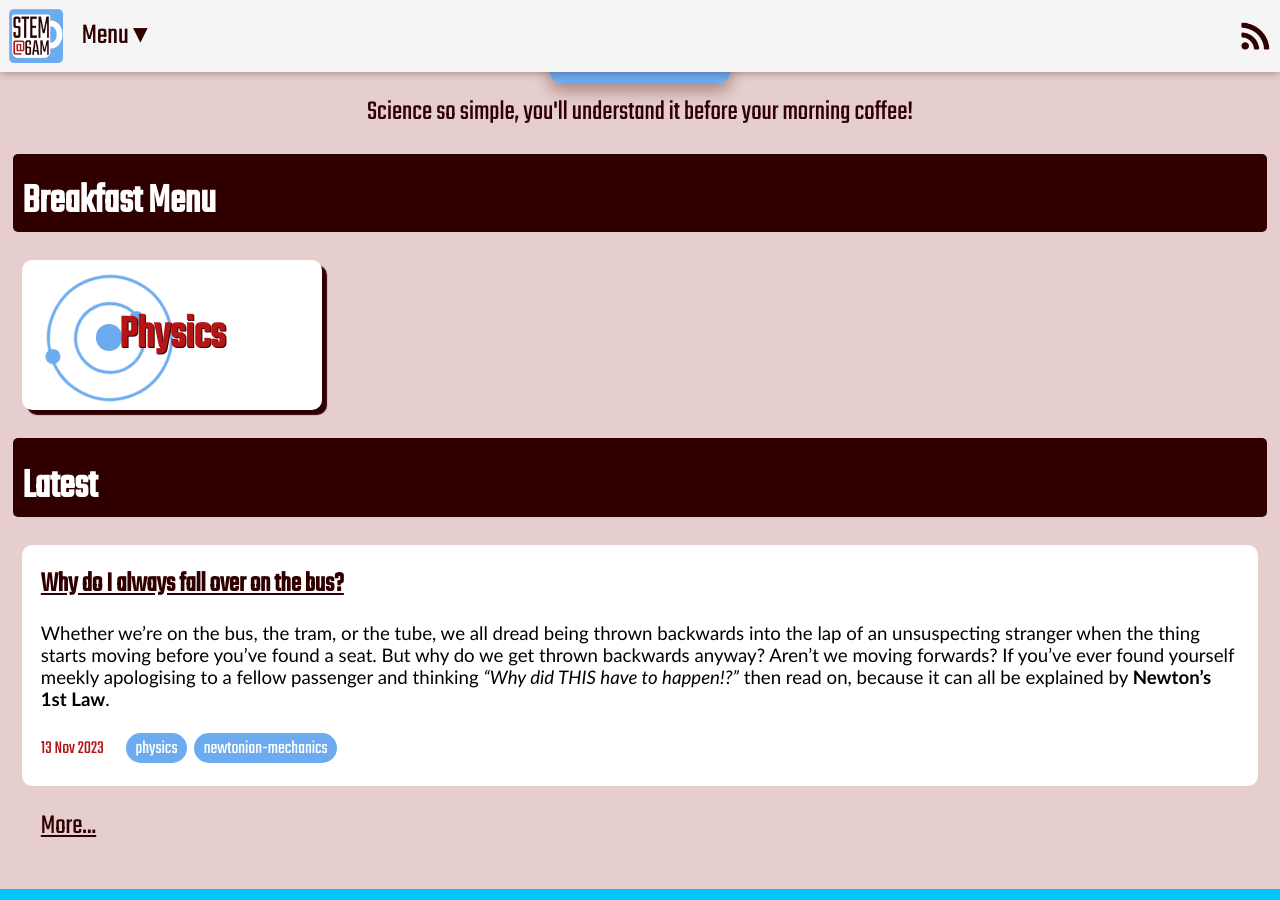
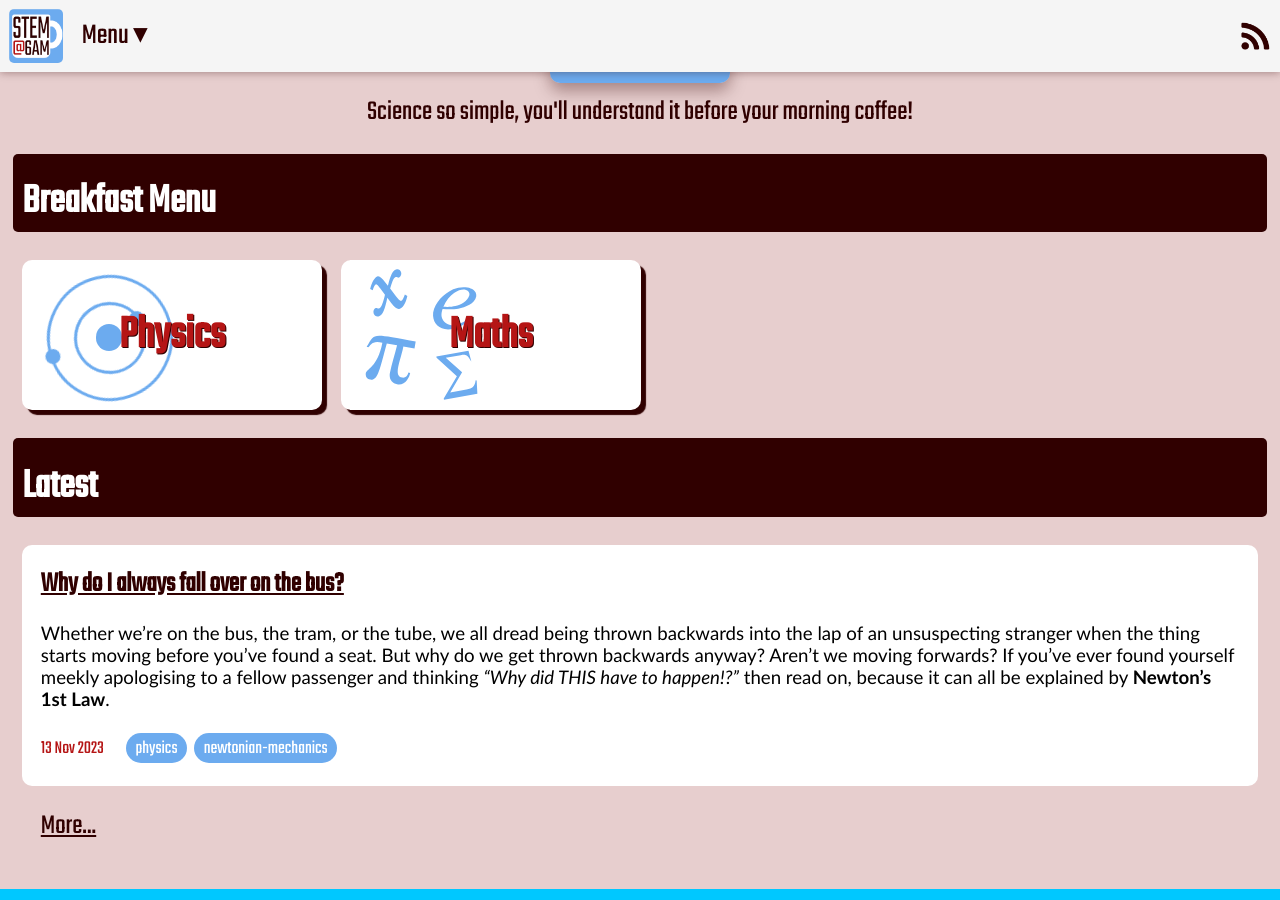
Before and after one commit to STEM-at-6AM/stem-at-6am.github.io, a Jekyll site: the page built from index.md, in a window 1280 px wide and 900 px high, scrolled down 219 px. Built offline with Jekyll 4.4.1, drawn with Linux system fonts in a browser that asks for light colours.

Commit message:
Adding Maths category and corresponding animation

```diff
--- a/_data/categories.yml
+++ b/_data/categories.yml
@@ -1,4 +1,4 @@
 
 physics: ["newtonian-mechanics"]
-# maths: ["maths-basics"]
+maths: []
 # meta: []
--- a/_includes/animation/maths.html
+++ b/_includes/animation/maths.html
@@ -0,0 +1,5 @@
+
+<img class="maths-symbol" src="assets/img/animation/x-icon.svg" alt="Lowercase letter x">
+<img class="maths-symbol" src="assets/img/animation/e.svg" alt="Lowercase letter e">
+<img class="maths-symbol" src="assets/img/animation/pi.svg" alt="Lowercase Greek letter pi">
+<img class="maths-symbol" src="assets/img/animation/sigma.svg" alt="Uppercase Greek letter sigma">
--- /dev/null
+++ b/_sass/animation/_maths.scss
@@ -0,0 +1,48 @@
+@mixin pop-in($delay, $repeat: infinite) {
+
+    animation: pop-in 2s ease-out $repeat;
+    animation-delay: $delay;
+
+    @keyframes pop-in {
+        9% {
+            opacity: 1;
+            transform: scale(1.3, 1.3);
+        }
+        15% {
+            opacity: 1;
+            transform: scale(1, 1);
+        }
+    }
+}
+
+@mixin maths-anim-container($container-size, $anim-repeat) {
+
+    .maths-symbol {
+        height: calc($container-size / 3);
+        position: absolute;
+
+        &:nth-child(2n) {
+            right: 15%;
+        }
+        &:nth-child(2n+1) {
+            left: 10%;
+        }
+
+        &:nth-child(1) {
+            top: 5%;
+            @include pop-in(0s, $anim-repeat);
+        }
+        &:nth-child(2) {
+            top: 15%;
+            @include pop-in(0.2s, $anim-repeat);
+        }
+        &:nth-child(3) {
+            top: 50%;
+            @include pop-in(0.4s, $anim-repeat);
+        }
+        &:nth-child(4) {
+            top: 60%;
+            @include pop-in(0.6s, $anim-repeat)
+        }
+    }
+}
--- a/_sass/components/_categories.scss
+++ b/_sass/components/_categories.scss
@@ -83,6 +83,22 @@
     }
 }
 
+#maths.category {
+    .category-anim {
+        @include maths-anim-container(
+            $category-height,
+            3
+        );
+    }
+
+    &:hover {
+        @include maths-anim-container(
+            $category-height,
+            infinite
+        );
+    }
+}
+
 #newtonian-mechanics.category {
     $anim-name: apple-drop-small;
 
--- a/_sass/theme.scss
+++ b/_sass/theme.scss
@@ -5,6 +5,7 @@
 @import "helpers/shape";
 
 @import "animation/physics";
+@import "animation/maths";
 @import "animation/newtonian-mechanics";
 
 @import "components/dropdown";
```
Also changed, not shown: assets/img/animation/e.svg (added), assets/img/animation/pi.svg (added), assets/img/animation/sigma.svg (added), assets/img/animation/x-icon.svg (added).
